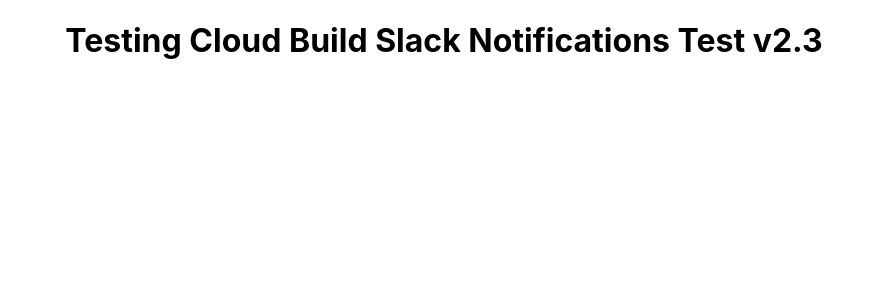
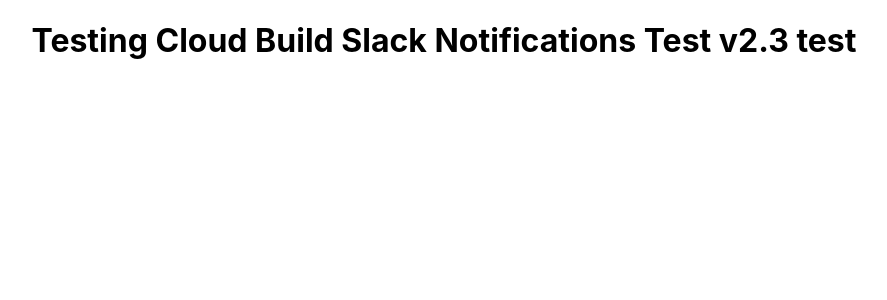
Before and after one commit to mohammad-safiuddin/cloud-build-test, a React (Create React App) app: page / in a window 1280 px wide. Shown: the top 300 px of the page, without its empty margins (196-1083 px from the left). Built offline with nearby package versions, Linux system fonts and the light colour scheme.

Commit message:
New cloud project for slack notifs

```diff
--- a/src/App.js
+++ b/src/App.js
@@ -4,7 +4,7 @@
 function App() {
   return (
     <div className="App">
-      <h1>Testing Cloud Build Slack Notifications Test v2.3</h1>
+      <h1>Testing Cloud Build Slack Notifications Test v2.3 test</h1>
     </div>
   );
 }
```
